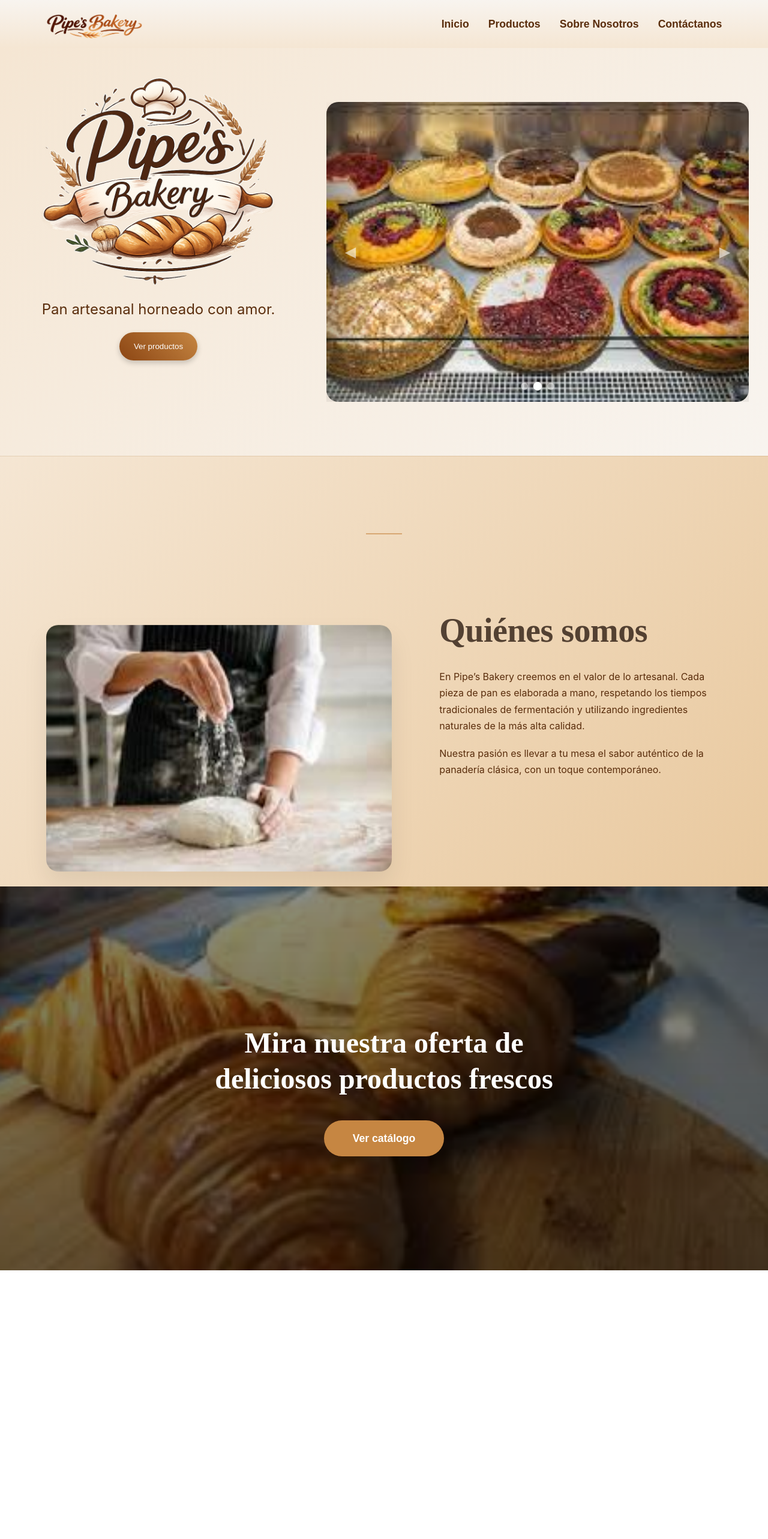
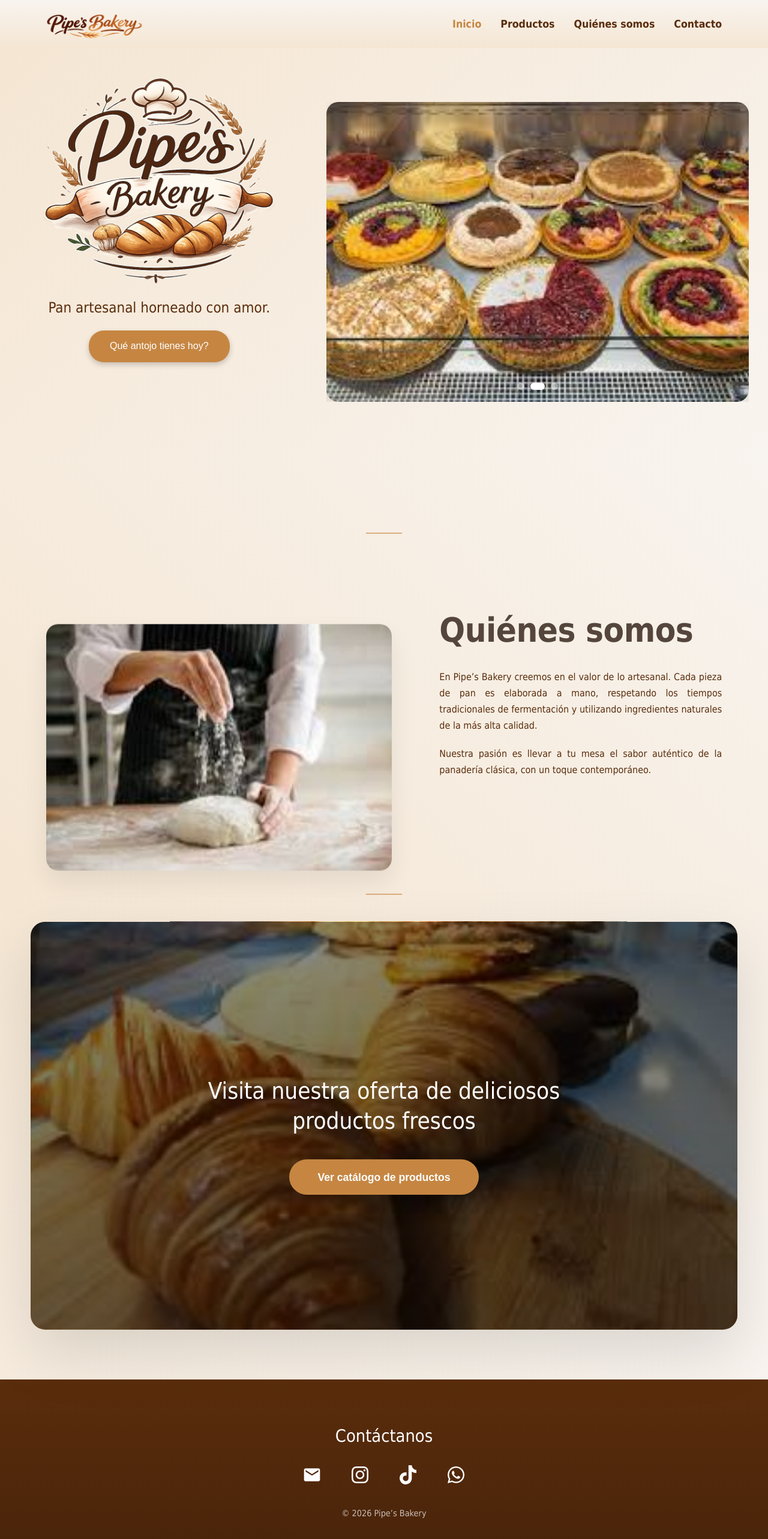
Before and after one commit to ByImTheJuan/Melik-Bakery, a React (Vite) app in the folder frontend/pipes-bakery-frontend/: page / in a window 1280 px wide. Shown: the top 2566 px of the page at 60% size. Before the commit the page ends 2118 px from the top, so only its background shows below. Built offline with nearby package versions, Linux system fonts and the light colour scheme.

Commit message:
HomePage v1 finished. Navbar, About, FinalCTA and Footer styles implemented. Design adapted for mobile devices.

```diff
--- a/frontend/pipes-bakery-frontend/package.json
+++ b/frontend/pipes-bakery-frontend/package.json
@@ -13,6 +13,7 @@
     "axios": "^1.13.5",
     "react": "^19.2.0",
     "react-dom": "^19.2.0",
+    "react-icons": "^5.5.0",
     "react-router-dom": "^7.13.0"
   },
   "devDependencies": {
@@ -20,7 +21,7 @@
     "@types/react": "^19.2.7",
     "@types/react-dom": "^19.2.3",
     "@vitejs/plugin-react": "^5.1.1",
-    "eslint": "^9.39.1",
+    "eslint": "^10.0.2",
     "eslint-plugin-react-hooks": "^7.0.1",
     "eslint-plugin-react-refresh": "^0.4.24",
     "globals": "^16.5.0",
--- a/frontend/pipes-bakery-frontend/src/components/home/AboutSection.jsx
+++ b/frontend/pipes-bakery-frontend/src/components/home/AboutSection.jsx
@@ -1,5 +1,7 @@
 import useInView from "../../hooks/useInView";
 import { useEffect, useRef } from "react";
+import React from "react";
+console.log(React);
 
 export default function AboutSection() {
     const [ref, isVisible] = useInView();
@@ -22,6 +24,7 @@ export default function AboutSection() {
 
     return (
         <section
+            id="about"
             ref={ref}
             className={`about ${isVisible ? "show" : ""}`}
         >
--- a/frontend/pipes-bakery-frontend/src/components/home/FinalCTASection.jsx
+++ b/frontend/pipes-bakery-frontend/src/components/home/FinalCTASection.jsx
@@ -1,5 +1,6 @@
 import { useState, useEffect } from "react";
 import { useNavigate } from "react-router-dom";
+import useInView from "../../hooks/useInView";
 
 const images = [
   "/images/homePageCarousel1.jpg",
@@ -10,7 +11,7 @@ const images = [
 export default function FinalCTASection() {
   const [index, setIndex] = useState(0);
   const [prevIndex, setPrevIndex] = useState(0);
-  //const [ref, isVisible] = useInView();
+  const [ref, isVisible] = useInView();
   const navigate = useNavigate();
 
   useEffect(() => {
@@ -25,7 +26,11 @@ export default function FinalCTASection() {
   }, []);
 
   return (
-    <section className="final-cta">
+    <section className="final-cta-container">
+      <div
+        ref={ref}
+        className={`final-cta ${isVisible ? "show" : ""}`}
+      >
         <div
           className="final-cta-bg prev"
           style={{ backgroundImage: `url(${images[prevIndex]})` }}
@@ -40,15 +45,16 @@ export default function FinalCTASection() {
 
         <div className="final-cta-content">
           <h2>
-          Mira nuestra oferta de deliciosos productos frescos
+            Visita nuestra oferta de deliciosos productos frescos
           </h2>
 
           <button
             className="final-cta-btn"
             onClick={() => navigate("/products")}
           >
-          Ver catálogo
+            Ver catálogo de productos
           </button>
+        </div>
       </div>
     </section>
   );
--- /dev/null
+++ b/frontend/pipes-bakery-frontend/src/components/home/Footer.jsx
@@ -0,0 +1,41 @@
+import { FaInstagram, FaTiktok, FaWhatsapp } from "react-icons/fa";
+import { MdEmail } from "react-icons/md";
+import useInView from "../../hooks/useInView";
+
+export default function Footer() {
+    const [ref, isVisible] = useInView();
+
+    return (
+        <footer
+        id="contact"
+        ref={ref}
+        className={`footer ${isVisible ? "show" : ""}`}
+        >
+        <div className="footer-content">
+            <h3>Contáctanos</h3>
+
+            <div className="footer-icons">
+            <a href="mailto:contacto@pipesbakery.com" target="_blank" rel="noopener noreferrer">
+                <MdEmail />
+            </a>
+
+            <a href="https://instagram.com/pipesbakery" target="_blank" rel="noopener noreferrer">
+                <FaInstagram />
+            </a>
+
+            <a href="https://tiktok.com/@pipesbakery" target="_blank" rel="noopener noreferrer">
+                <FaTiktok />
+            </a>
+
+            <a href="https://wa.me/1234567890" target="_blank" rel="noopener noreferrer">
+                <FaWhatsapp />
+            </a>
+            </div>
+
+            <p className="footer-copy">
+            © {new Date().getFullYear()} Pipe’s Bakery
+            </p>
+        </div>
+        </footer>
+    );
+}
--- a/frontend/pipes-bakery-frontend/src/components/home/HeroSection.jsx
+++ b/frontend/pipes-bakery-frontend/src/components/home/HeroSection.jsx
@@ -1,10 +1,19 @@
+import { useNavigate } from "react-router-dom";
+
+
 export default function HeroSection() {
+ const navigate = useNavigate();
+
   return (
-    <section className="hero">
+    <section id="hero" className="hero">
         <div className="hero-content">
             <img src="/images/logo.png" alt="Logo" />
             <p>Pan artesanal horneado con amor.</p>
-            <button>Ver productos</button>
+            <button onClick={() => {
+                navigate("/products");
+          }}>
+            Qué antojo tienes hoy?
+          </button>
         </div>
     </section>
   );
--- a/frontend/pipes-bakery-frontend/src/components/layout/Navbar.jsx
+++ b/frontend/pipes-bakery-frontend/src/components/layout/Navbar.jsx
@@ -1,9 +1,48 @@
 import { Link } from "react-router-dom";
+import { useLocation, useNavigate } from "react-router-dom";
 import { useEffect, useState } from "react";
 
 export default function Navbar() {
   const [scrolled, setScrolled] = useState(false);
   const [menuOpen, setMenuOpen] = useState(false);
+  const location = useLocation();
+  const navigate = useNavigate();
+  const [activeSection, setActiveSection] = useState("hero");
+
+  const goToSection = (sectionId) => {
+    navigate("/", { state: { scrollTo: sectionId } });
+    setMenuOpen(false);
+  };
+
+  useEffect(() => {
+    const sections = ["hero", "about", "contact"];
+
+    const observer = new IntersectionObserver(
+      (entries) => {
+        entries.forEach((entry) => {
+          if (entry.isIntersecting) {
+            setActiveSection(entry.target.id);
+          }
+        });
+      },
+      {
+        threshold: 0.6, // importante
+        rootMargin: "-80px 0px 0px 0px" // para compensar la altura del navbar
+      }
+    );
+
+    sections.forEach((id) => {
+      const el = document.getElementById(id);
+      if (el) observer.observe(el);
+    });
+
+    return () => observer.disconnect();
+  }, []);
+
+const handleHomeClick = () => {
+    navigate("/");
+    window.scrollTo({top: 0, behavior: "smooth"});
+};
 
   useEffect(() => {
     const handleScroll = () => {
@@ -21,20 +60,36 @@ export default function Navbar() {
 
   return (
     <nav className={`navbar ${scrolled ? "navbar-scrolled" : ""}`}>
-        <div className="nav-logo" alt="Pipes Bakery">
+        <div className="nav-logo" alt="Pipes Bakery" onClick={handleHomeClick}>
             <img src="/images/logo_2.png" alt="Pipe's Bakery" />
         </div>
 
         <div className="nav-right">
           <div className={`nav-links ${menuOpen ? "open" : ""}`}>
-            <Link to="/">Inicio</Link>
+            <button
+              className={activeSection === "hero" ? "active" : ""}
+              onClick={handleHomeClick}
+            >
+              Inicio
+            </button>
+
             <Link to="/products">Productos</Link>
-            <Link to="/about">Sobre Nosotros</Link>
-            <Link to="/contact">Contáctanos</Link>
+
+            <button
+              className={activeSection === "about" ? "active" : ""}
+              onClick={() => goToSection("about")}>
+                Quiénes somos
+            </button>
+
+              <button
+                className={activeSection === "contact" ? "active" : ""}
+                onClick={() => goToSection("contact")}>
+                  Contacto
+              </button>
           </div>
 
           <button
-            className="menu-toggle"
+            className={`menu-toggle ${menuOpen ? "open" : ""}`}
             onClick={() => setMenuOpen(!menuOpen)}
           >
             <span></span>
--- a/frontend/pipes-bakery-frontend/src/hooks/useInView.js
+++ b/frontend/pipes-bakery-frontend/src/hooks/useInView.js
@@ -1,35 +1,26 @@
 import { useEffect, useRef, useState } from "react";
 
-export default function useInView(options = {}) {
+export default function useInView({ threshold = 0.2 } = {}) {
   const ref = useRef(null);
   const [isVisible, setIsVisible] = useState(false);
 
   useEffect(() => {
-    const element = ref.current;
-    if (!element) return;
-
-    if (typeof IntersectionObserver === "undefined") {
-      setIsVisible(true);
-      return;
-    }
+    if (!ref.current) return;
 
     const observer = new IntersectionObserver(
-      (entries) => {
-        const entry = entries[0];
+      ([entry]) => {
         if (entry.isIntersecting) {
           setIsVisible(true);
-          observer.unobserve(element);
+          observer.disconnect();
         }
       },
-      { threshold: 0.2, ...options }
+      { threshold }
     );
 
-    observer.observe(element);
+    observer.observe(ref.current);
 
-    return () => {
-      if (element) observer.unobserve(element);
-    };
-  }, [options]);
+    return () => observer.disconnect();
+  }, []); // ← SIN dependencias
 
   return [ref, isVisible];
 }
--- a/frontend/pipes-bakery-frontend/src/pages/HomePage.jsx
+++ b/frontend/pipes-bakery-frontend/src/pages/HomePage.jsx
@@ -2,8 +2,29 @@ import HeroSection from "../components/home/HeroSection";
 import PhotoCarousel from "../components/home/PhotoCarousel";
 import AboutSection from "../components/home/AboutSection";
 import FinalCTASection from "../components/home/FinalCTASection";
+import Footer from "../components/home/Footer";
+
+import { useLocation, useNavigate } from "react-router-dom";
+import { useEffect } from "react";
 
 export default function HomePage() {
+  const location = useLocation();
+  const navigate = useNavigate();
+
+  useEffect(() => {
+    if (location.state?.scrollTo) {
+      const element = document.getElementById(location.state.scrollTo);
+
+      if (element) {
+        element.scrollIntoView({ behavior: "smooth" });
+      }
+
+      // Limpiar el state para que no se repita
+      navigate(location.pathname, { replace: true, state: {} });
+    }
+  }, [location, navigate]);
+
+
   return (
     <>
 
@@ -14,6 +35,7 @@ export default function HomePage() {
 
       <AboutSection />
       <FinalCTASection />
+      <Footer />
 
     </>
   );
--- a/frontend/pipes-bakery-frontend/src/styles/home.css
+++ b/frontend/pipes-bakery-frontend/src/styles/home.css
@@ -14,6 +14,10 @@
     box-sizing: border-box;
 }
 
+html {
+  scroll-behavior: smooth;
+}
+
 img {
     max-width: 100%;
     display: block;
@@ -25,13 +29,10 @@ body {
     padding: 0;
     margin: 0;
     overflow-x: hidden;
-    font-family: 'Inter', sans-serif;
+    font-family: "tahoma";
     color: var(--color-text);
 }
 
-h1, h2 {
-    font-family: 'Playfair Display', serif;
-}
 
 /*-----------------------------------------NAVBAR-----------------------------------------------------------------------------*/
 
@@ -55,7 +56,7 @@ h1, h2 {
 .navbar-scrolled {
     background-color: #e8d4bc;
     box-shadow: 0 4px 20px rgba(0,0,0,0.08);
-    backdrop-filter: blur(6px);
+    backdrop-filter: blur(8px);
 }
 
 .nav-right {
@@ -69,11 +70,22 @@ h1, h2 {
     align-items: center;
     font-size: 1.1rem;
     font-weight: bold;
-    font-family: sans-serif;
     gap: 2rem;
 }
 
-.nav-links a {
+.nav-links button {
+    background: none;
+    border: none;
+    padding: 0;
+    font: inherit;
+    color: var(--color-primary);
+    font-weight: 700;
+    cursor: pointer;
+    position: relative;
+}
+
+.nav-links a,
+.nav-links button {
     text-decoration: none;      /* quita subrayado */
     color: var(--color-primary);
     font-weight: 700;
@@ -81,7 +93,8 @@ h1, h2 {
     transition: color 0.2s ease;
 }
 
-.nav-links a::after {
+.nav-links a::after,
+.nav-links button::after {
     content: "";
     position: absolute;
     left: 0;
@@ -92,8 +105,19 @@ h1, h2 {
     transition: width 0.3s ease;
 }
 
-.nav-links a:hover::after {
+.nav-links a:hover::after,
+.nav-links button:hover::after {
     width: 100%;
+}
+
+.nav-links button.active,
+.nav-links a.active {
+  color: var(--color-secondary);
+}
+
+.nav-links button.active,
+.nav-links a.active {
+  color: var(--color-secondary);
 }
 
 .menu-toggle {
@@ -109,6 +133,7 @@ h1, h2 {
 }
 
 .menu-toggle span {
+  display: block;
   height: 3px;
   width: 100%;
   background-color: var(--color-primary);
@@ -117,7 +142,7 @@ h1, h2 {
 }
 
 .menu-toggle.open span:nth-child(1) {
-    transform: rotate(45deg) translate(5px, 5px);
+    transform: rotate(50deg) translate(5px, 5px) scalex(2);
 }
 
 .menu-toggle.open span:nth-child(2) {
@@ -125,7 +150,7 @@ h1, h2 {
 }
 
 .menu-toggle.open span:nth-child(3) {
-    transform: rotate(-45deg) translate(6px, -6px);
+    transform: rotate(-50deg) translate(6px, -6px) scalex(2);
 }
 
 @media (max-width: 768px) {
@@ -164,6 +189,7 @@ h1, h2 {
     height: 50px;
     width: auto;
     padding-top: 0.5rem;
+    cursor: pointer;
 }
 
 .nav-logo img {
@@ -185,7 +211,7 @@ h1, h2 {
     height: 85vh;
 }
 
-@media (max-width: 768px) {
+@media (max-width: 1024px) {
     .home-layout {
         grid-template-columns: minmax(0, 1fr);
         height: auto;
@@ -201,8 +227,12 @@ h1, h2 {
         font-size: 2.2rem;
     }
 
+    .hero img {
+      width: clamp(180px, 30vw, 350px);
+    }
+
     .carousel-inner {
-        height: 300px;
+        height: 400px;
     }
 
     .carousel-track img {
@@ -220,7 +250,7 @@ h1, h2 {
     position: relative;
     justify-content: center;
     padding: 3rem;
-    padding-left: 4rem;
+    padding-left: 13%;
 
 }
 
@@ -249,18 +279,21 @@ h1, h2 {
 }
 
 .hero button {
-  padding: 1rem 1.5rem;
-  background: linear-gradient(45deg, #8b4513, #c68642);
+  padding: 1.1rem 2.2rem;
+  background: var(--color-secondary);
   color: white;
   border: none;
   border-radius: 25px;
   cursor: pointer;
   box-shadow: 0 4px 10px rgba(0,0,0,0.2);
+  font-size: 1rem;
+  transition: all 0.3s ease;
 }
 
 .hero button:hover {
-  background: linear-gradient(45deg, #c68642, #8b4513);
-  box-shadow: 0 6px 15px rgba(0,0,0,0.3);
+  transform: translateY(-4px);
+  background: #a86b34;
+  box-shadow: 0 15px 35px rgba(0,0,0,0.2);
 }
 
 .hero img {
@@ -304,24 +337,31 @@ h1, h2 {
     position: absolute;
     top: 0;
     height: 100%;
-    width: 80px;
+    width: 100px;
     border: none;
     border-radius: 2px;
     font-size: 1.5rem;
     cursor: pointer;
     align-items: center;
     justify-content: center;
+    border-radius: 20px;
     color: rgba(255, 255, 255, 0.584);
-    transition: background 0.3s ease;
-    background: rgba(0,0,0,0.25);
-    border-radius: 20px;
+    background: none;
+    opacity: 0;
+    transition: opacity 0.25s ease, background 2s ease;
+}
+
+.carousel:hover .carousel-btn {
+  opacity: 1;
 }
 
 .carousel-btn.left{
     left: 0;
     background: linear-gradient(
     to right,
-        rgba(0,0,0,0.3),
+    rgba(0,0,0,0.45),
+    rgba(0,0,0,0.25),
+    rgba(0,0,0,0.1),
     rgba(0,0,0,0)
   );
 }
@@ -330,13 +370,44 @@ h1, h2 {
   right: 0;
   background: linear-gradient(
     to left,
-    rgba(0,0,0,0.3),
+    rgba(0,0,0,0.45),
+    rgba(0,0,0,0.25),
+    rgba(0,0,0,0.1),
     rgba(0,0,0,0)
   );
 }
 
-.carousel-btn:hover {
-  background: rgba(0,0,0,0.4);
+.carousel-btn::before {
+  content: "";
+  position: absolute;
+  inset: 0;
+  border-radius: 20px;
+  opacity: 0;
+  transition: opacity 0.6s ease; /* ← controlamos velocidad aquí */
+}
+
+.carousel-btn.right:before {
+  background: linear-gradient(
+    to left,
+    rgba(0,0,0,0.45),
+    rgba(0,0,0,0.25),
+    rgba(0,0,0,0.1),
+    rgba(0,0,0,0)
+  );
+}
+
+.carousel-btn.left:before {
+  background: linear-gradient(
+    to right,
+    rgba(0,0,0,0.45),
+    rgba(0,0,0,0.25),
+    rgba(0,0,0,0.1),
+    rgba(0,0,0,0)
+  );
+}
+
+.carousel-btn:hover::before {
+  opacity: 1;
 }
 
 .carousel-dots {
@@ -359,14 +430,9 @@ h1, h2 {
 }
 
 .dot.active {
-  background-color: white;
-  transform: scale(1.2);
-
-  /*
   width: 24px;
   border-radius: 20px;
   background: white;
-  */
 }
 
   /*------------------------------------------ABOUT SECTION--------------------------------------------------------------*/
@@ -374,14 +440,11 @@ h1, h2 {
 .about {
     padding: 8rem 6%;
     background: linear-gradient(
-        135deg,
+        45deg,
         var(--color-bg-2),
-        var(--color-bg-3)
+        var(--color-bg)
     );
-    opacity: 0;
-    transform: translateY(60px);
-    transition: opacity 0.8s ease, transform 0.8s ease;
-    border-top: 1px solid rgba(0,0,0,0.05);
+    /*border-top: 1px solid rgba(0,0,0,0.05);*/
 }
 
 .about::before {
@@ -392,11 +455,6 @@ h1, h2 {
   background-color: var(--color-secondary);
   margin: 0 auto 3rem auto;
   opacity: 0.6;
-}
-
-.about.show {
-  opacity: 1;
-  transform: translateY(0);
 }
 
 .about-image,
@@ -433,9 +491,13 @@ h1, h2 {
     will-change: transform;
 }
 
+.about-content {
+  max-width: 550px;
+}
+
 .about-content h2 {
     font-size: 3.5rem;
-    font-weight: 600;
+    font-weight: 700;
     margin-bottom: 2rem;
     letter-spacing: -0.5px;
     color: rgba(44, 27, 18, 0.8);
@@ -445,6 +507,7 @@ h1, h2 {
     line-height: 1.7;
     margin-bottom: 1.2rem;
     color: #5a2d0c;
+    text-align: justify;
 }
 
 @media (max-width: 992px) {
@@ -454,6 +517,14 @@ h1, h2 {
 
     .about {
       text-align: center;
+    }
+
+    .about-image {
+      display: none;
+    }
+
+    .about-content p {
+      padding: 0 4rem;
     }
 }
 
@@ -469,27 +540,59 @@ h1, h2 {
   .about-content h2 {
     font-size: 2rem;
   }
+
+  .about-content p {
+      padding: 0 1rem;
+    }
 }
 
 /*----------------------------------------------final CTA section----------------------------------------------------------*/
 
+.final-cta-container {
+  padding: 1% 4% 4%;
+  padding-bottom: 5rem;
+  background: linear-gradient(
+        135deg,
+        var(--color-bg-2),
+        var(--color-bg)
+    );
+}
+
+.final-cta-container::before {
+  content: "";
+  display: block;
+  width: 60px;
+  height: 2px;
+  background-color: var(--color-secondary);
+  margin: 0 auto 3rem auto;
+  opacity: 0.6;
+}
+
 .final-cta {
   position: relative;
   width: 100%;
-  height: 80vh;
+  height: 85vh;
   display: flex;
   align-items: center;
   justify-content: center;
   overflow: hidden;
+  border-radius: 24px;
+  box-shadow: 0 30px 80px rgba(0,0,0,0.08);
   opacity: 0;
   transform: translateY(40px);
-  animation: fadeUp 1s ease forwards;
-  animation-delay: 0.2s;
+  transition: opacity 1s ease, transform 1s ease, box-shadow 0.6s ease;
 }
 
 .final-cta.show {
   opacity: 1;
   transform: translateY(0);
+  box-shadow: 0 40px 100px rgba(0,0,0,0.12);
+  animation: subtleFloat 4s ease-in-out infinite alternate;
+}
+
+@keyframes subtleFloat {
+  0% { transform: translateY(0); }
+  100% { transform: translateY(-6px); }
 }
 
 .final-cta-bg {
@@ -531,9 +634,9 @@ h1, h2 {
 }
 
 .final-cta-content h2 {
-  font-size: 3rem;
-  font-weight: 600;
-  line-height: 1.25;
+  font-size: clamp(2rem, 3vw, 2.8rem);
+  font-weight: 550;
+  line-height: 1.3;
   margin-bottom: 2.5rem;
 }
 
@@ -556,7 +659,12 @@ h1, h2 {
 }
 
 @media (max-width: 768px) {
+  .final-cta-wrapper {
+    padding: 0 1.5rem;
+  }
+
   .final-cta {
+    border-radius: 16px;
     height: 65vh;
   }
 
@@ -580,3 +688,106 @@ h1, h2 {
     transform: translateY(0);
   }
 }
+
+/*--------------------------------------------------FOOTER------------------------------------------------------------------*/
+
+.footer {
+  background: linear-gradient(
+    to top,
+    #4a240a,
+    var(--color-primary)
+  );
+  color: white;
+  padding: 3rem 2rem 2rem 2rem;
+  text-align: center;
+}
+
+.footer::before {
+  content: "";
+  position: absolute;
+  top: 2rem;
+  left: 50%;
+  transform: translateX(-50%);
+  width: 80px;
+  height: 2px;
+  background-color: var(--color-secondary);
+  opacity: 0.6;
+}
+
+.footer-content h3 {
+  font-size: 1.8rem;
+  margin-bottom: 2rem;
+  font-weight: 500;
+  opacity: 0;
+  transform: translateY(10px);
+  transition: all 0.8s ease;
+}
+
+.footer.show .footer-content h3 {
+  transform: translateY(0);
+  opacity: 1;
+}
+
+.footer-icons {
+  display: flex;
+  justify-content: center;
+  gap: 3rem;
+  font-size: 2rem;
+  margin-bottom: 2rem;
+}
+
+.footer-icons a {
+  color: white;
+  transition: all 0.25s ease;
+  transform: scale(0.8);
+  opacity: 0;
+}
+
+.footer.show .footer-icons a {
+  animation: fadeScaleIn 0.6s ease forwards;
+}
+
+@keyframes fadeScaleIn {
+  to {
+    opacity: 1;
+    transform: scale(1);
+  }
+}
+
+.footer-icons a:hover {
+  color: var(--color-secondary);
+  transform: translateY(-4px) scale(1.1);
+  transition-delay: 0s;
+}
+
+.footer.show .footer-content h3 {
+  transition-delay: 0.2s;
+}
+
+.footer.show .footer-icons a:nth-child(1) {
+  animation-delay: 0.2s;
+}
+
+.footer.show .footer-icons a:nth-child(2) {
+  animation-delay: 0.4s;
+}
+
+.footer.show .footer-icons a:nth-child(3) {
+  animation-delay: 0.6s;
+}
+
+.footer.show .footer-icons a:nth-child(4) {
+  animation-delay: 0.8s;
+}
+
+.footer-copy {
+  font-size: 0.9rem;
+  opacity: 0.7;
+}
+
+@media (max-width: 768px) {
+  .footer-icons {
+    gap: 1.5rem;
+    font-size: 1.6rem;
+  }
+}
```
Also changed, not shown: 1 other file (tests, documents, lock files or other folders). Lines whose indentation alone changed are shown as unchanged.
